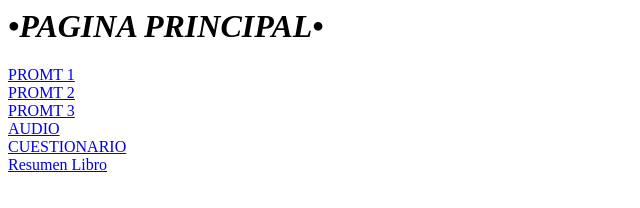
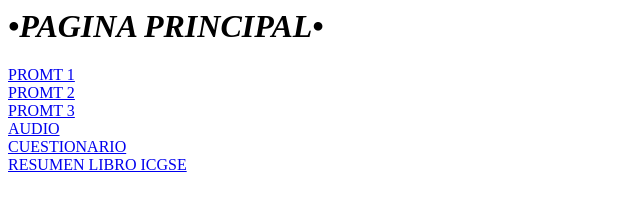
Before and after one commit to alejandracameloest-droid/alejandracameloest-droid.github.io, a plain HTML site: page index.html in a window 1280 px wide. Shown: the whole page, without its empty margins (0-640 px from the left). Drawn offline with Linux system fonts and the light colour scheme.

Commit message:
Update index.html

```diff
--- a/index.html
+++ b/index.html
@@ -13,7 +13,7 @@
         <a href ="PROMPT 3.html">PROMT 3</a><br>
         <a href ="AUDIO.html">AUDIO</a><br>
         <a href = "Cuestionario.html"> CUESTIONARIO </a><br>
-        <a href = "Clase7.html"> Resumen Libro </a><br>
+        <a href = "Clase7.html"> RESUMEN LIBRO ICGSE</a><br>
 
 
     </body>
```
